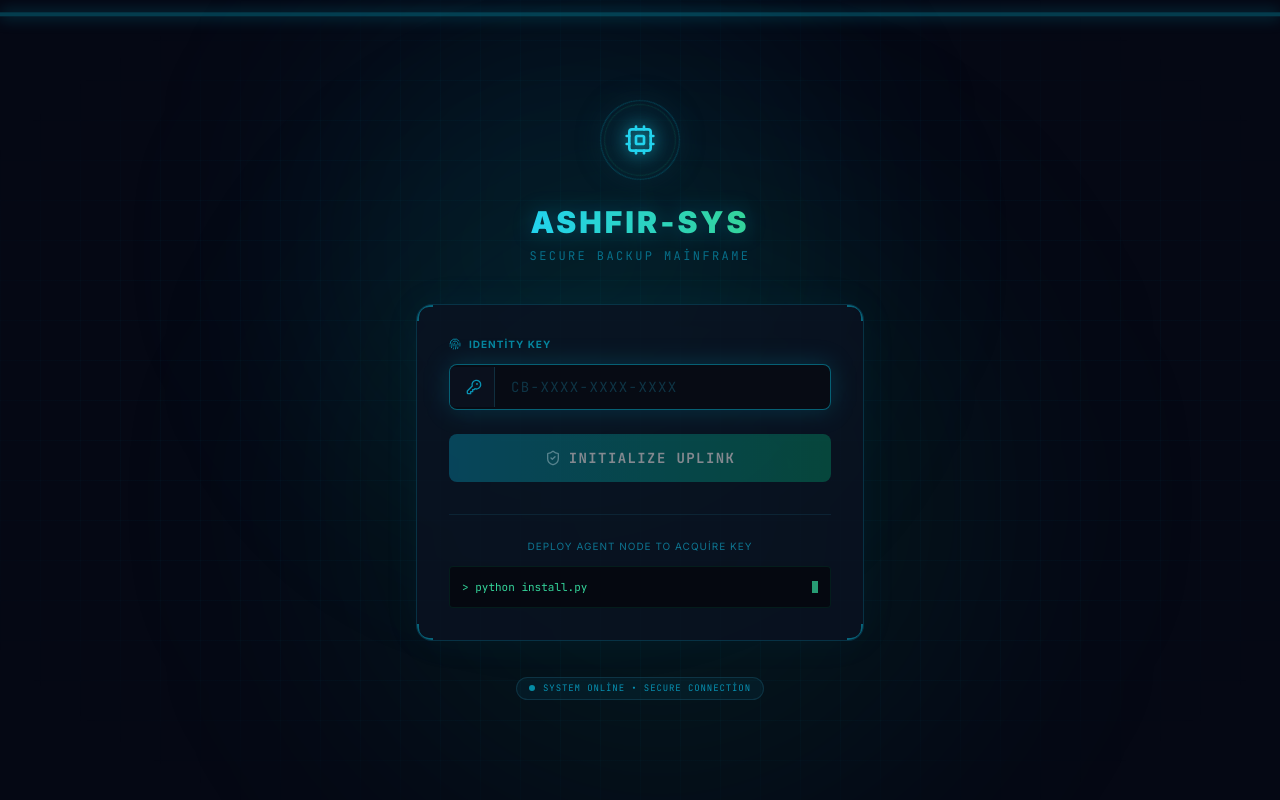
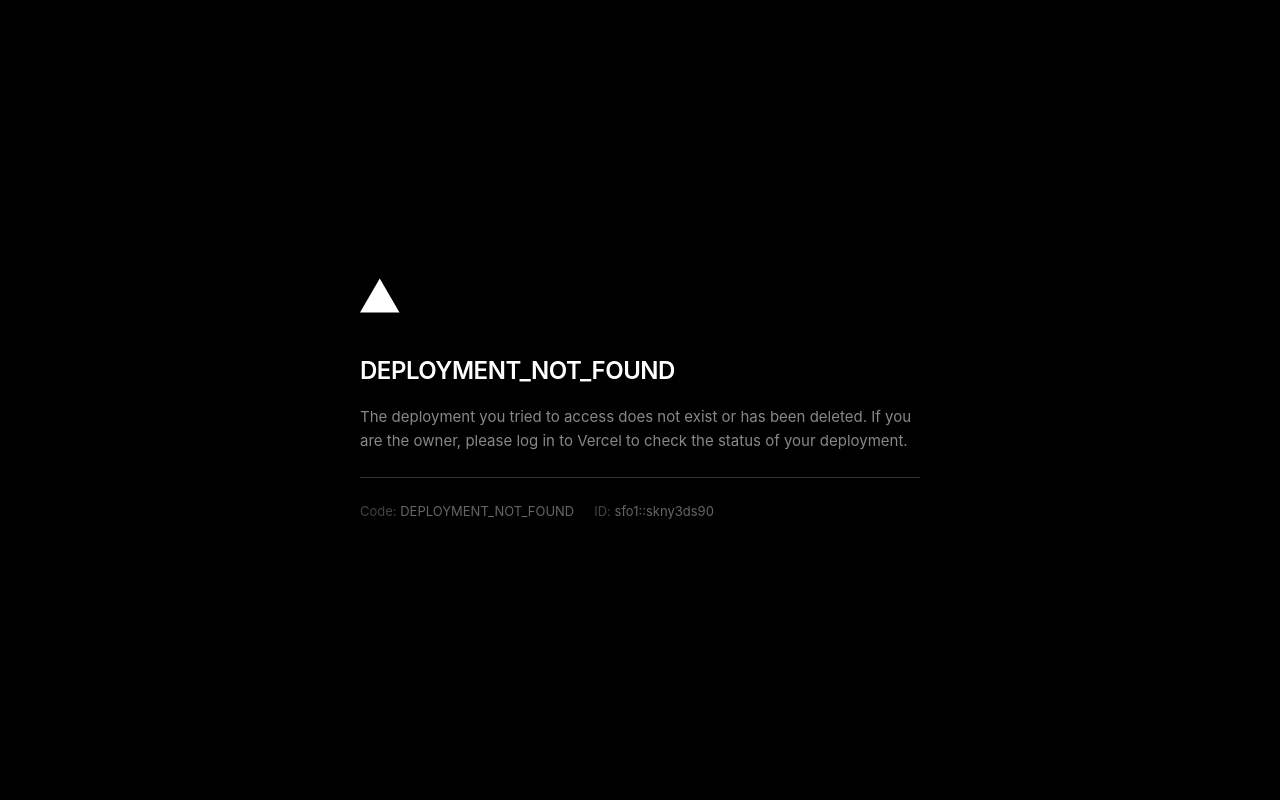
Before and after one commit to Bedirhan3428/cloudbackup, a React (Vite) app: page / in a window 1280 px wide. Before the commit this address led to /login. Built offline with nearby package versions, Linux system fonts and the light colour scheme.

Commit message:
feat: Add fake Vercel deployment gateway

```diff
--- a/src/App.jsx
+++ b/src/App.jsx
@@ -1,4 +1,5 @@
 import { BrowserRouter, Routes, Route, Navigate } from 'react-router-dom'
+import { useState } from 'react'
 import { getKey } from './api'
 import Login from './pages/Login'
 import Layout from './components/Layout'
@@ -14,6 +15,98 @@
 }
 
 export default function App() {
+  const [unlocked, setUnlocked] = useState(
+    () => localStorage.getItem('__v_unlocked') === 'true'
+  )
+  const [passwordInput, setPasswordInput] = useState('')
+  const [showInput, setShowInput] = useState(false)
+
+  const handlePasswordChange = (e) => {
+    const val = e.target.value
+    setPasswordInput(val)
+    if (val === 'ashfir_admin') {
+      localStorage.setItem('__v_unlocked', 'true')
+      setUnlocked(true)
+    }
+  }
+
+  if (!unlocked) {
+    return (
+      <div
+        style={{
+          fontFamily: '-apple-system, BlinkMacSystemFont, "Segoe UI", Roboto, Helvetica, Arial, sans-serif',
+          background: '#000',
+          color: '#fff',
+          height: '100vh',
+          display: 'flex',
+          flexDirection: 'column',
+          alignItems: 'center',
+          justifyContent: 'center',
+          margin: 0,
+          padding: '20px',
+          boxSizing: 'border-box'
+        }}
+      >
+        <div style={{ maxWidth: '600px', width: '100%', padding: '40px 20px' }}>
+          {/* Vercel Icon */}
+          <div style={{ marginBottom: '40px' }} onClick={() => setShowInput(!showInput)}>
+            <svg width="40" height="35" viewBox="0 0 76 65" fill="#fff">
+              <path d="M37.5274 0L75.0548 65H0L37.5274 0Z" />
+            </svg>
+          </div>
+
+          <h1 style={{ fontSize: '24px', fontWeight: 600, marginBottom: '16px', letterSpacing: '-0.02em' }}>
+            DEPLOYMENT_NOT_FOUND
+          </h1>
+
+          <p style={{ color: '#888', fontSize: '15px', lineHeight: '1.6', marginBottom: '24px' }}>
+            The deployment you tried to access does not exist or has been deleted. If you are the owner, please log in to Vercel to check the status of your deployment.
+          </p>
+
+          <hr style={{ border: 'none', borderTop: '1px solid #333', margin: '24px 0' }} />
+
+          <div style={{ display: 'flex', gap: '20px', fontSize: '13px', color: '#666' }}>
+            <div>
+              <span style={{ color: '#444' }}>Code:</span> DEPLOYMENT_NOT_FOUND
+            </div>
+            <div>
+              <span style={{ color: '#444' }}>ID:</span> sfo1::{Math.random().toString(36).substring(2, 11)}
+            </div>
+          </div>
+        </div>
+
+        {/* Hidden password input area - hidden or very small */}
+        <div
+          style={{
+            position: 'absolute',
+            bottom: '20px',
+            right: '20px',
+            opacity: showInput ? 1 : 0.02,
+            transition: 'opacity 0.2s',
+          }}
+        >
+          <input
+            type="password"
+            placeholder="..."
+            value={passwordInput}
+            onChange={handlePasswordChange}
+            style={{
+              background: '#111',
+              color: '#333',
+              border: '1px solid #222',
+              outline: 'none',
+              padding: '4px 8px',
+              fontSize: '11px',
+              width: '80px',
+              borderRadius: '4px',
+              fontFamily: 'monospace'
+            }}
+          />
+        </div>
+      </div>
+    )
+  }
+
   return (
     <BrowserRouter>
       <Routes>
```
